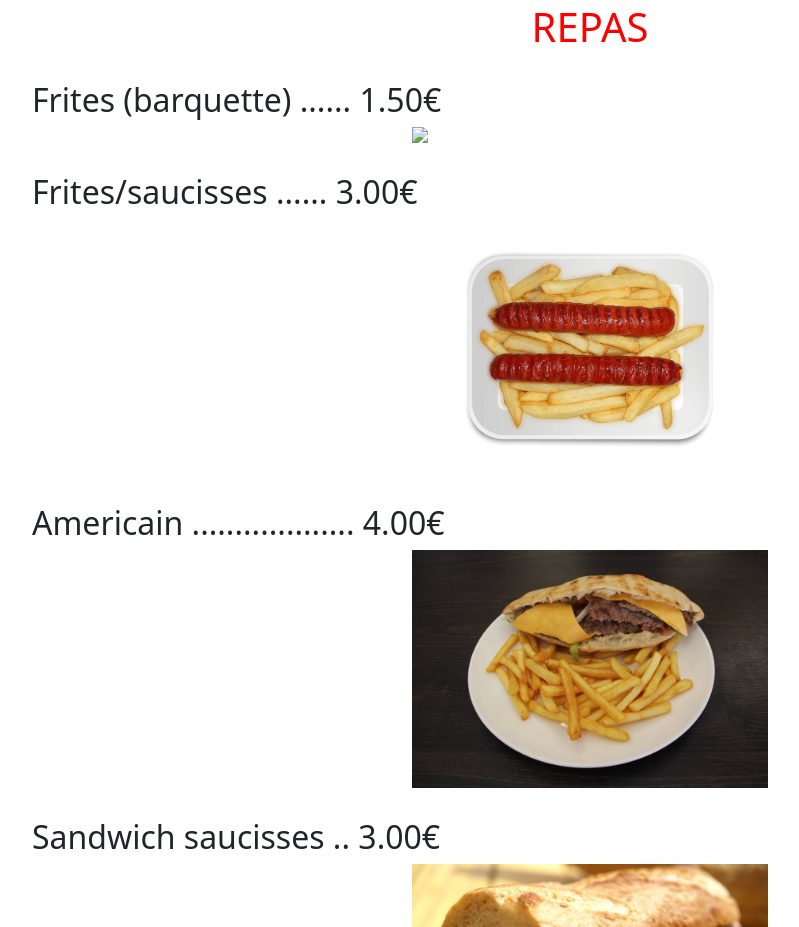
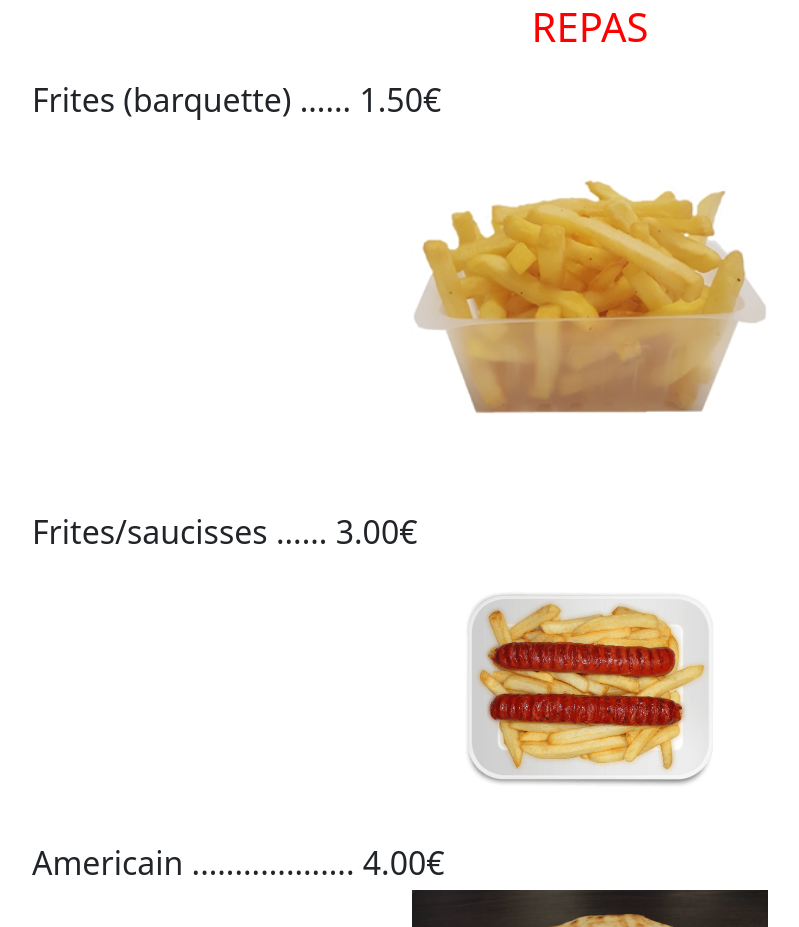
Before and after one commit to Ced06440/TarfisComite2022, a plain HTML site: page index.html in a window 1280 px wide. Shown: the part 4158-5085 px from the top of the page, without its empty margins (50-849 px from the left). Drawn offline with nearby package versions, Linux system fonts and the light colour scheme; the site is published under a folder, as on GitHub Pages, so addresses that start at the root find nothing.

Commit message:
mise en page

```diff
--- a/index.html
+++ b/index.html
@@ -81,7 +81,7 @@
                 <div>
                     <h2>Frites (barquette) ......  1.50€</h2>
                     <div class='row'>
-                        <img class='col-4 mx-auto' src='/assets/photo/frite.png' width='55px'/>
+                        <img class='col-4 mx-auto' src='assets/photo/frite.png' width='55px'/>
                     </div>
                 </div>
 
```
